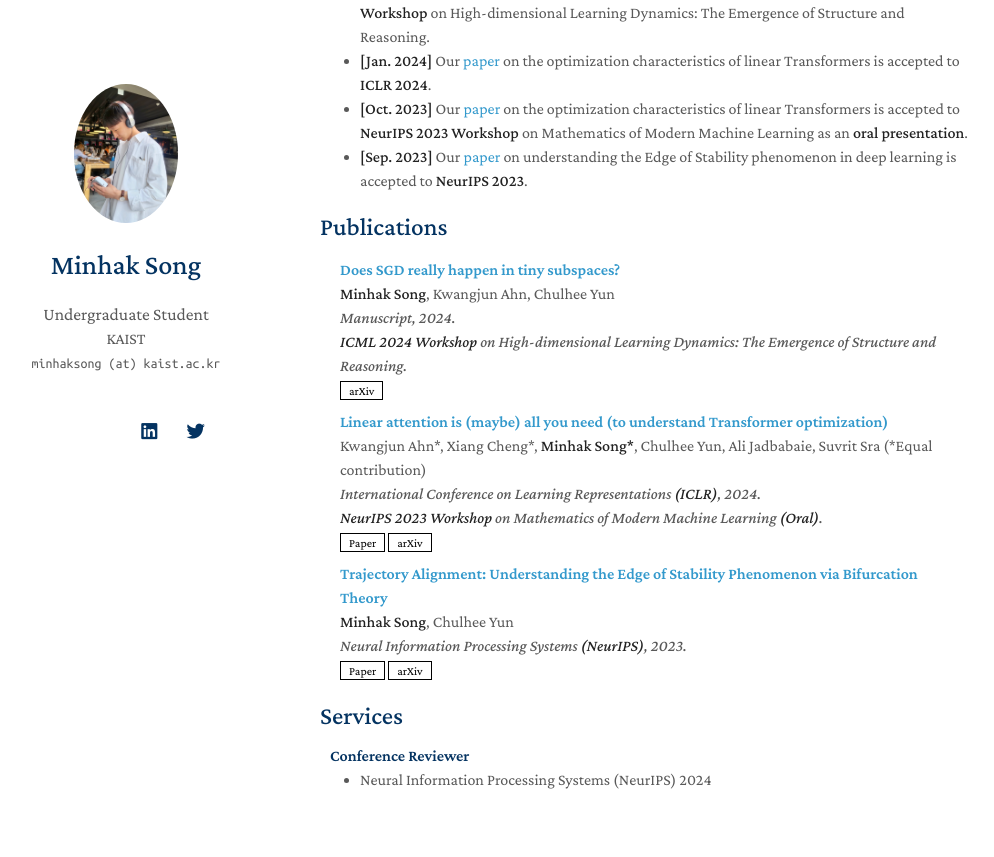
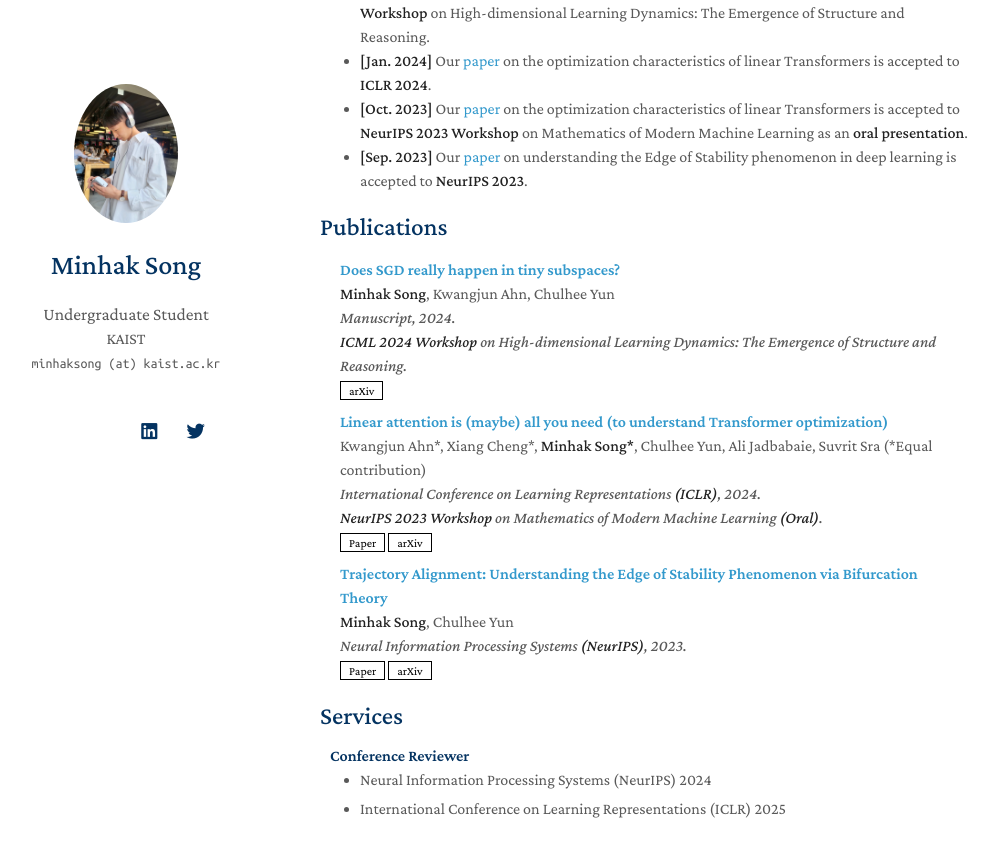
Before and after one commit to songminhak/songminhak.github.io, a Jekyll site: the page built from index.md, in a window 1280 px wide and 900 px high, scrolled down 517 px. Shown: the top 857 px of the window, without its empty margins (150-1144 px from the left). Built offline with Jekyll 4.4.1, drawn with Linux system fonts in a browser that asks for light colours; nearby versions of some CDN libraries; a style sheet for code colours, icons or effects is not loaded; our own code applies the rules of GitHub Pages for plain Markdown files.

Commit message:
update service

```diff
--- a/_includes/services.md
+++ b/_includes/services.md
@@ -5,3 +5,7 @@
 <ul style="margin:0 0 5px;">
   <li><a href="https://neurips.cc/"><autocolor>Neural Information Processing Systems (NeurIPS) 2024</autocolor></a></li>
 </ul>
+
+<ul style="margin:0 0 5px;">
+  <li><a href="https://iclr.cc/"><autocolor>International Conference on Learning Representations (ICLR) 2025</autocolor></a></li>
+</ul>
```
